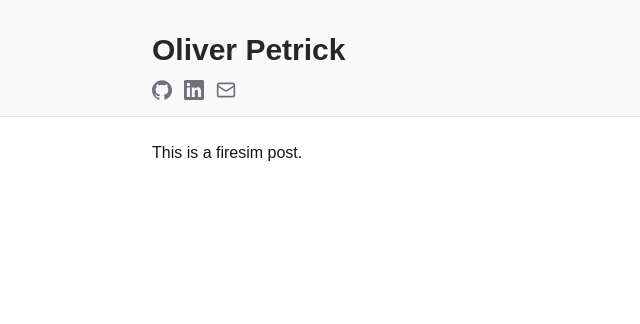
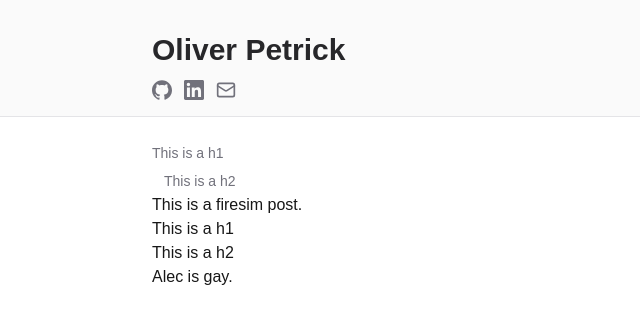
Before and after one commit to olliep24/personal-website-revamp, a Next.js app: page /blog/firesim in a window 1280 px wide. Shown: the top 324 px of the page, without its empty margins (0-640 px from the left). Built offline with nearby package versions, Linux system fonts and the light colour scheme.

Commit message:
Added TOC component. Needs to be styled

```diff
--- a/app/blog/[slug]/page.tsx
+++ b/app/blog/[slug]/page.tsx
@@ -4,6 +4,7 @@ import matter from 'gray-matter';
 import GithubSlugger from 'github-slugger';
 import {remark} from 'remark';
 import {visit} from 'unist-util-visit';
+import Toc from '@/app/ui/toc';
 
 export default async function Page({
   params,
@@ -12,8 +13,14 @@ export default async function Page({
 }) {
   const { slug } = await params
   const { default: Post } = await import(`@/app/markdown/blog-posts/${slug}.mdx`)
+  const headings = getHeadings(slug);
 
-  return <Post />
+  return (
+    <>
+      <Toc headings={headings} />
+      <Post />
+    </>
+  )
 };
 
 /**
@@ -39,13 +46,16 @@ export function generateStaticParams() {
 export const dynamicParams = false;
 
 export function getHeadings(slug: string) {
+  // Use Github slugger because rehype-slug uses the same package.
+  // This ensures that slugs generated here match in the rendered mdx.
   const slugger = new GithubSlugger()
   const raw = fs.readFileSync(
     path.join(process.cwd(), `app/markdown/blog-posts/${slug}.mdx`),
     'utf-8'
   )
 
-  const tree = remark().parse(raw)
+  const { content } = matter(raw)
+  const tree = remark().parse(content)
   const headings: { text: string; slug: string; depth: number }[] = []
 
   visit(tree, 'heading', (node: any) => {
--- a/app/markdown/blog-posts/firesim.mdx
+++ b/app/markdown/blog-posts/firesim.mdx
@@ -4,5 +4,9 @@ title: "Building a Realtime 3D Fire Simulation"
 date: "2026-03-28"
 ---
 
+This is a firesim post.
 
-## This is a firesim post.
+# This is a h1
+
+## This is a h2
+Alec is gay.
--- a/app/ui/toc.tsx
+++ b/app/ui/toc.tsx
@@ -1,12 +1,35 @@
-
 interface TocParams {
   headings: {
     text: string;
     slug: string;
     depth: number
   }[]
-}
+};
 
-export default function Toc(params: TocParams) {
+const depthPadding: Record<number, string> = {
+  1: 'pl-0',
+  2: 'pl-3',
+  3: 'pl-6',
+  4: 'pl-9',
+  5: 'pl-12',
+  6: 'pl-14',
+};
 
-}
+export default function Toc({ headings }: TocParams) {
+  return (
+    <nav>
+      <ul className="flex flex-col gap-1">
+        {headings.map((heading) => (
+          <li key={heading.slug} className={depthPadding[heading.depth] ?? 'pl-0'}>
+            <a
+              href={`#${heading.slug}`}
+              className="text-sm text-zinc-500 transition-colors hover:text-zinc-800"
+            >
+              {heading.text}
+            </a>
+          </li>
+        ))}
+      </ul>
+    </nav>
+  );
+};
--- a/next.config.mjs
+++ b/next.config.mjs
@@ -11,7 +11,7 @@ const withMDX = createMDX({
   // Add markdown plugins here, as desired
   options: {
     remarkPlugins: ['remark-frontmatter'],
-    rehypePlugins: ['remark-slug'],
+    rehypePlugins: ['rehype-slug'],
   },
 })
 
```
